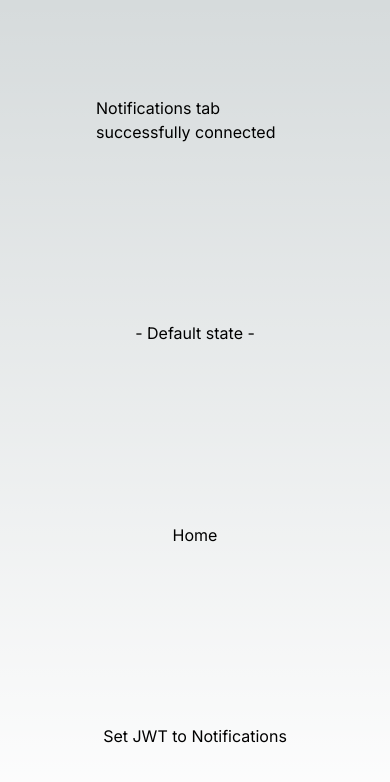
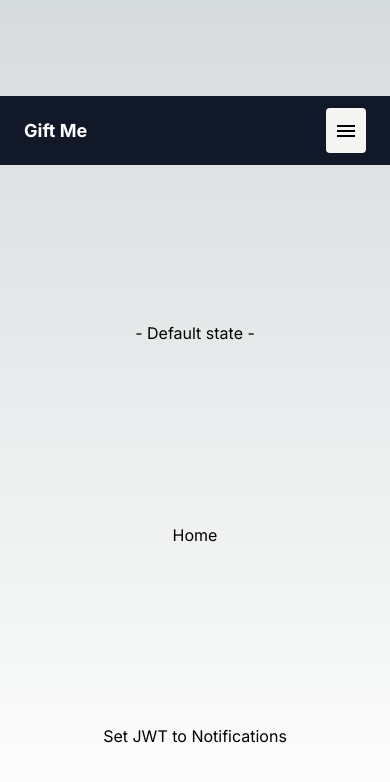
Before and after one commit to NVR-2023/TBD-GiftMe-wish-list-app, a Next.js app: page /notifications in a window 390 px wide. Shown: the top 782 px of the page. Built offline with nearby package versions, Linux system fonts and the light colour scheme.

Commit message:
Changed HamburgerIcon to svg component. Moved Navbar into Layout subfolder

```diff
--- /dev/null
+++ b/src/app/_components/Layout/navbar/hamburguerIcon.tsx
@@ -0,0 +1,9 @@
+export default function HamburguerIcon() {
+  return (
+    <div>
+      <svg xmlns="http://www.w3.org/2000/svg" height="24" viewBox="0 -960 960 960" width="24">
+        <path d="M120-240v-80h720v80H120Zm0-200v-80h720v80H120Zm0-200v-80h720v80H120Z" />
+      </svg>
+    </div>
+  );
+}
--- a/src/app/notifications/page.tsx
+++ b/src/app/notifications/page.tsx
@@ -2,11 +2,13 @@
 
 import Link from "next/link";
 import { useAppContext } from "@/context";
+import NavBar from "../_components/Layout/navbar/navbar";
 
 export default function Notifications() {
   const { userDetails, setUserDetails } = useAppContext();
   return (
     <main className="flex min-h-screen flex-col items-center justify-between p-24">
+      <NavBar />
       <div>Notifications tab successfully connected</div>
       <div>{userDetails.userJWT}</div>
       <Link href="/">Home</Link>
```
Also changed, not shown: src/app/_components/navbar/hamburguerIcon.tsx (deleted, +0 -8 lines), src/app/_components/Layout/navbar/navbar.tsx (renamed from src/app/_components/navbar/navbar.tsx).
